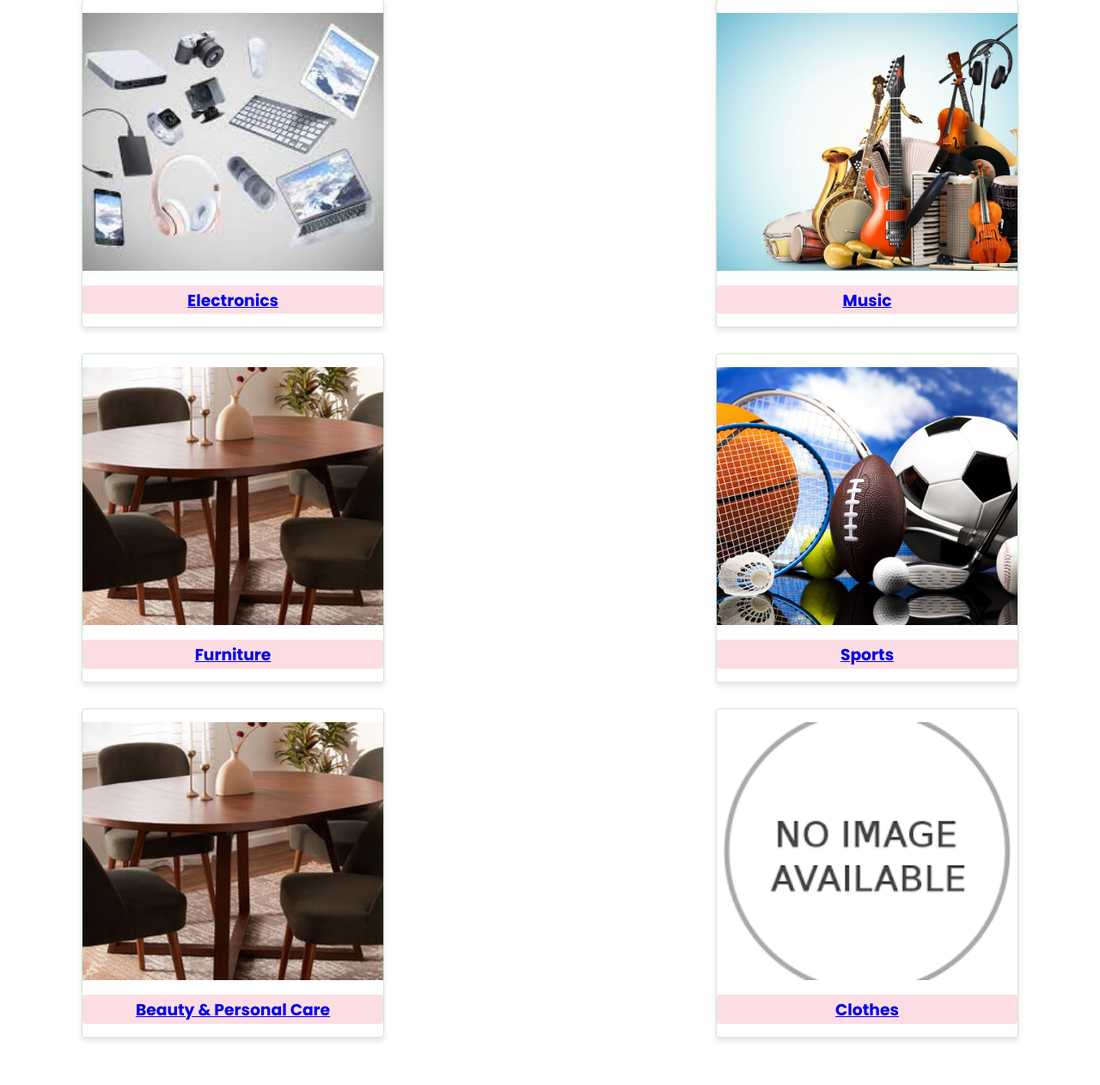
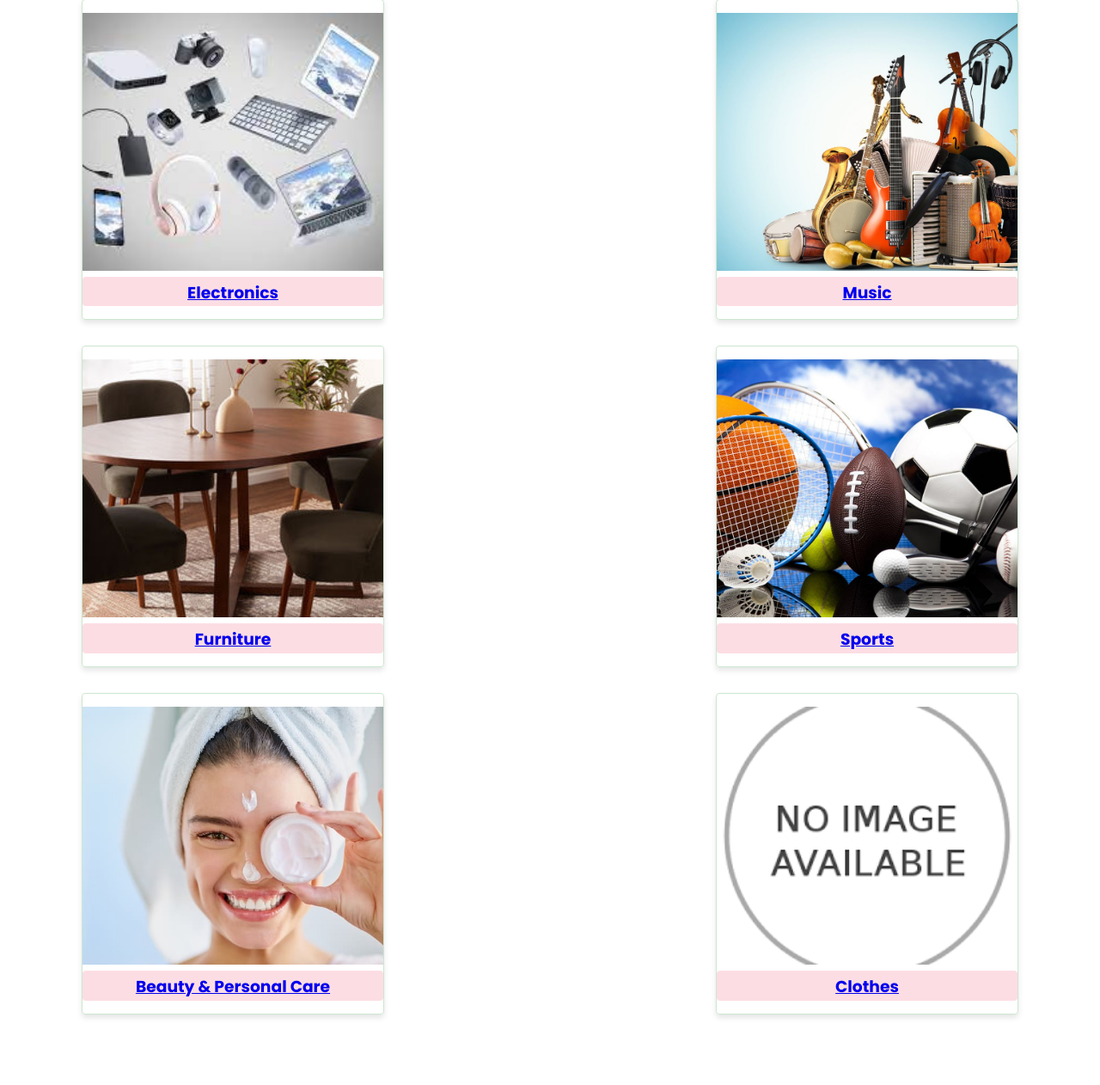
Before and after one commit to hjaast77/commerce, a Django app: page /categories in a window 1280 px wide. Shown: the part 221-1483 px from the top of the page at 86% size. After the commit the page ends 1405 px from the top, so only its background shows below. Run offline with Django 3.2, Linux system fonts and the light colour scheme; a user stored in the database is signed in; data comes from the database, SQL or seed files in the repository.

Commit message:
4th commit

```diff
--- a/auctions/static/auctions/styles.css
+++ b/auctions/static/auctions/styles.css
@@ -98,12 +98,13 @@ Body{
     width: 100%;
     height: 300px;
     object-fit: cover;
-    margin-bottom: 10px;
+
     min-width: 350px;
 }
 
 #feature .cat-box h3{
-    padding: 9px 8px 6px 8px;
+
+    padding: 10px 8px 6px 8px;
     line-height: 1;
     border-radius: 4px;
     color: #088178;
```
Also changed, not shown: auctions/static/auctions/img/beauty.jpg.
